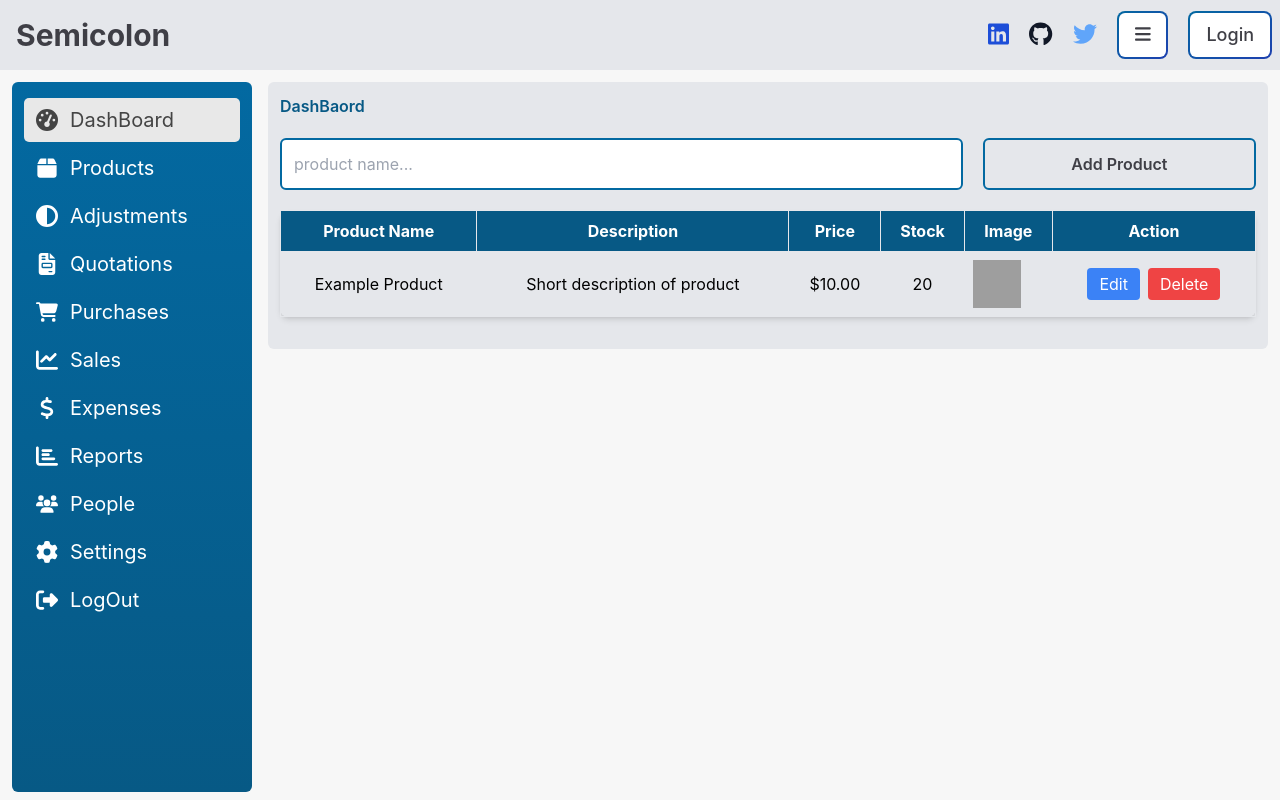
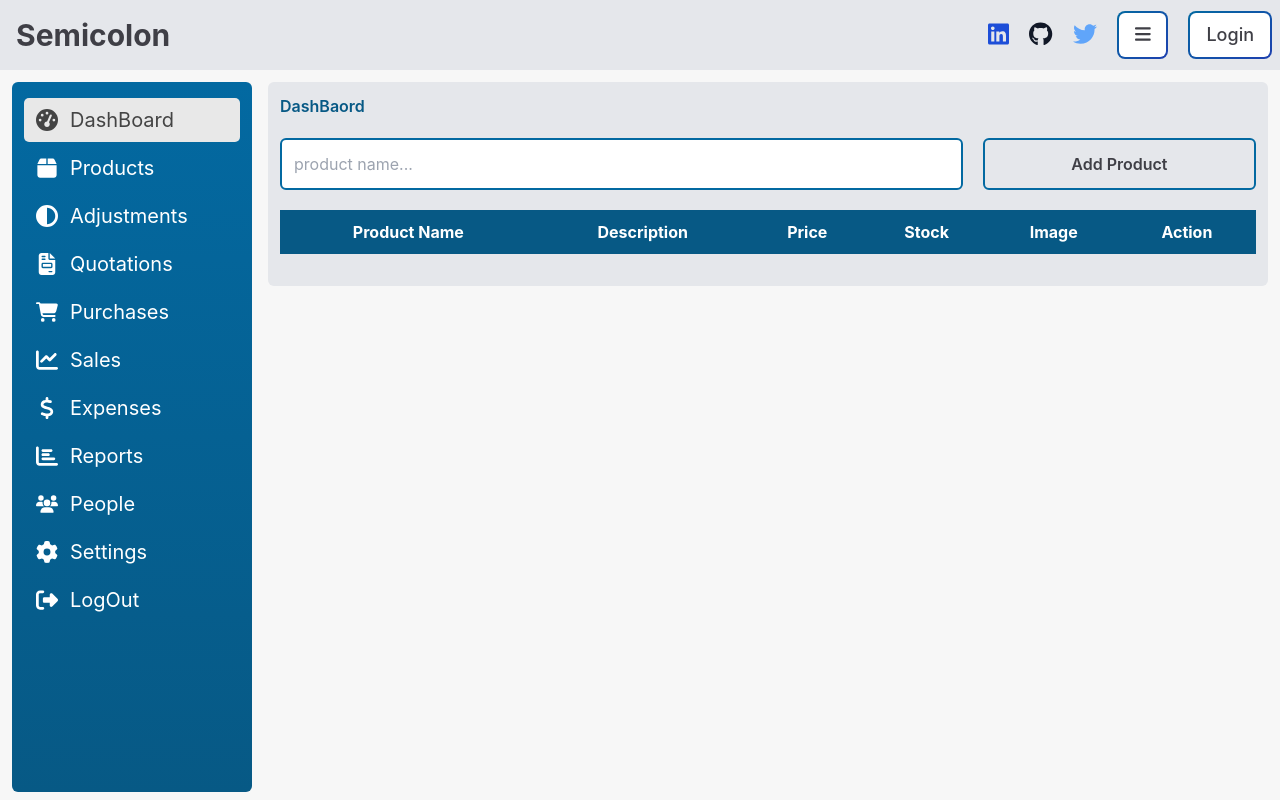
Before and after one commit to KaraniAbdellah/stock_manager_react, a React (Create React App) app in the folder frontend/: page / in a window 1280 px wide. Built offline with nearby package versions, Linux system fonts and the light colour scheme; grey boxes are pictures that could not be loaded.

Commit message:
add table for products

```diff
--- a/frontend/src/Components/AddProduct.jsx
+++ b/frontend/src/Components/AddProduct.jsx
@@ -21,10 +21,12 @@ const AddProduct = ({setProducts, products,  setEnbleAddProduct, enbleAddProduct
             name: product_name_input.value,
             description: description_input.value,
             img: image_input.value,
-            price_input: price_input.value,
-            stock_input: stock_input.value
+            price: price_input.value,
+            stock: stock_input.value
         }
         setProducts((p) => [...p, product]);
+
+
     }
 
     return (
--- a/frontend/src/Components/DashBoard.jsx
+++ b/frontend/src/Components/DashBoard.jsx
@@ -1,64 +1,110 @@
-import React, { useEffect, useState } from 'react'
+import React, { useEffect, useState } from "react";
 import "../index.css";
 import AddProduct from "./AddProduct";
-
 
 export default function DashBoard() {
   const [products, setProducts] = useState([]);
   const [enbleAddProduct, setEnbleAddProduct] = useState(false);
   const handleAddProduct = () => {
     setEnbleAddProduct(!enbleAddProduct);
-    }
+  };
   useEffect(() => {
     console.log(products);
   }, [products]);
 
   return (
-        <div className='bg-gray-200 relative dashboard second_content w-full ml-3 mt-3 mr-3 p-3 rounded-md h-full'>
+    <div className="bg-gray-200 relative dashboard second_content w-full ml-3 mt-3 mr-3 p-3 rounded-md h-full">
       <div className="content">
-                <h3 className='text-start font-semibold text-sky-800'>DashBaord</h3>
-                <main className='flex flex-col lg:flex-row md:flex-row justify-between items-center mt-5 '>
-                    <input className='lg:w-[70%] lg:mb-0 w-[100%] mb-3 md:w-[70%] md:mb-0 p-3 rounded-md outline-none border-2 border-solid border-sky-700' type="text" placeholder='product name...' />
-                    <button onClick={() => handleAddProduct()} className='lg:w-[28%] w-[100%] md:w-[28%] hover:bg-sky-700 text-zinc-700 hover:text-white p-3 rounded-md outline-none border-2 border-solid border-sky-700' type="text" placeholder='product name...' >
-                        <span className='text-base font-semibold'>
-                            Add Product
-                        </span>
+        <h3 className="text-start font-semibold text-sky-800">DashBaord</h3>
+        <main className="flex flex-col lg:flex-row md:flex-row justify-between items-center mt-5 ">
+          <input
+            className="lg:w-[70%] lg:mb-0 w-[100%] mb-3 md:w-[70%] md:mb-0 p-3 rounded-md outline-none border-2 border-solid border-sky-700"
+            type="text"
+            placeholder="product name..."
+          />
+          <button
+            onClick={() => handleAddProduct()}
+            className="lg:w-[28%] w-[100%] md:w-[28%] hover:bg-sky-700 text-zinc-700 hover:text-white p-3 rounded-md outline-none border-2 border-solid border-sky-700"
+            type="text"
+            placeholder="product name..."
+          >
+            <span className="text-base font-semibold">Add Product</span>
           </button>
         </main>
       </div>
-            <div className=''>
-                {enbleAddProduct ? <AddProduct  setProducts={setProducts} products={products} setEnbleAddProduct={setEnbleAddProduct} enbleAddProduct={enbleAddProduct}></AddProduct>: ""}
+      <div className="">
+        {enbleAddProduct ? (
+          <AddProduct
+            setProducts={setProducts}
+            products={products}
+            setEnbleAddProduct={setEnbleAddProduct}
+            enbleAddProduct={enbleAddProduct}
+          ></AddProduct>
+        ) : (
+          ""
+        )}
       </div>
-            <table className="w-full my-5 border border-gray-300 shadow-md rounded-lg">
+      <div className="overflow-auto">
+        <table className="w-full my-5 border border-gray-300 border-sky-900 border-2">
           <thead className="bg-sky-800">
             <tr>
-                        <th className="p-2 border text-white">Product Name</th>
-                        <th className="p-2 border text-white">Description</th>
-                        <th className="p-2 border text-white">Price</th>
-                        <th className="p-2 border text-white">Stock</th>
-                        <th className="p-2 border text-white">Image</th>
-                        <th className="p-2 border text-white">Action</th>
+              <th className="p-2 border-sky-800 border-2 border-solid text-white">
+                Product Name
+              </th>
+              <th className="p-2 border-sky-800 border-2 border-solid text-white">
+                Description
+              </th>
+              <th className="p-2 border-sky-800 border-2 border-solid text-white">
+                Price
+              </th>
+              <th className="p-2 border-sky-800 border-2 border-solid text-white">
+                Stock
+              </th>
+              <th className="p-2 border-sky-800 border-2 border-solid text-white">
+                Image
+              </th>
+              <th className="p-2 border-sky-800 border-2 border-solid text-white">
+                Action
+              </th>
             </tr>
           </thead>
           <tbody>
-                    <tr className="hover:bg-gray-100">
-                        <td className="p-2 border">Example Product</td>
-                        <td className="p-2 border">Short description of product</td>
-                        <td className="p-2 border">$10.00</td>
-                        <td className="p-2 border">20</td>
-                        <td className="p-2 border">
-                            <img src="image-url.jpg" alt="Example Product" className="w-12 h-12 object-cover" />
+            {products.map((product, index) => {
+              return (
+                <tr key={index} className="hover:bg-gray-100">
+                  <td className="whitespace-nowrap p-2 border-sky-900 border-2 border-solid">
+                    {product.name}
                   </td>
-                        <td className="p-2 border">
-                            <button className="px-3 py-1 bg-blue-500 text-white rounded hover:bg-blue-600">Edit</button>
-                            <button className="px-3 py-1 bg-red-500 text-white rounded hover:bg-red-600 ml-2">Delete</button>
+                  <td className="whitespace-nowrap p-2 border-sky-900 border-2 border-solid">
+                     {product.description}
+                  </td>
+                  <td className="whitespace-nowrap p-2 border-sky-900 border-2 border-solid">
+                    ${product.price}
+                  </td>
+                  <td className="whitespace-nowrap p-2 border-sky-900 border-2 border-solid">
+                    {product.stock}
+                  </td>
+                  <td className="whitespace-nowrap p-2 border-sky-900 border-2 border-solid">
+                    <img
+                      src={product.img}
+                      alt="Example Product"
+                      className="w-12 h-12 object-cover"
+                    />
+                  </td>
+                  <td className="whitespace-nowrap p-2 border-sky-900 border-2 border-solid">
+                    <button className="px-3 py-1 bg-blue-500 text-white rounded hover:bg-blue-600">
+                      Edit
+                    </button>
+                    <button className="px-3 py-1 bg-red-500 text-white rounded hover:bg-red-600 ml-2">
+                      Delete
+                    </button>
                   </td>
                 </tr>
+              );
+            })}
           </tbody>
         </table>
-
-
-
+      </div>
     </div>
   );
 }
--- a/frontend/src/index.css
+++ b/frontend/src/index.css
@@ -37,7 +37,7 @@ code {
   display: none;
 }
 .setWidth {
-  width: 100% !important;
+  width:calc(100% - 20px) !important;
 }
 
 
@@ -48,6 +48,7 @@ aside {
     left: 0;
     width: 240px !important;
     height: calc(100vh - 90px);
+    z-index: 100;
 }
 .second_content {
   width: calc(100% - 280px);
```
Lines whose indentation alone changed are shown as unchanged.
